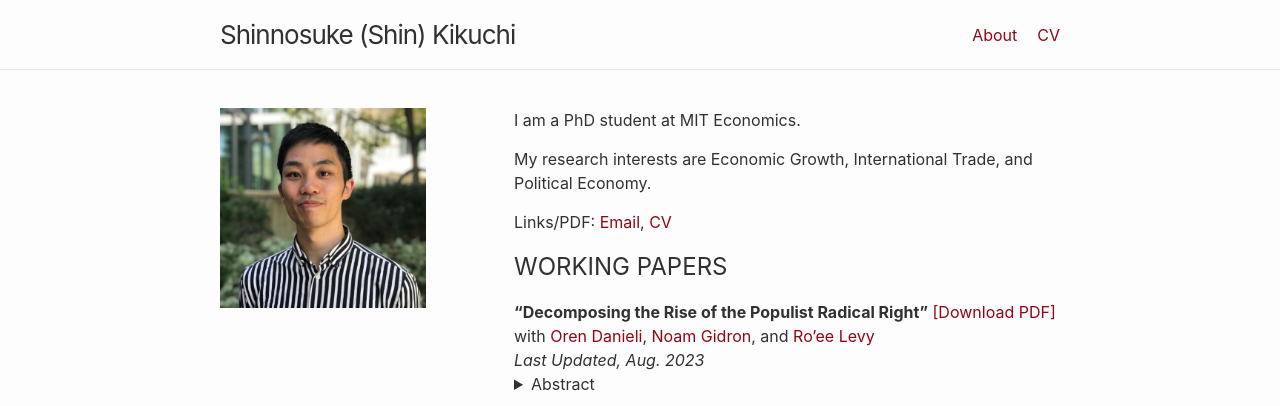
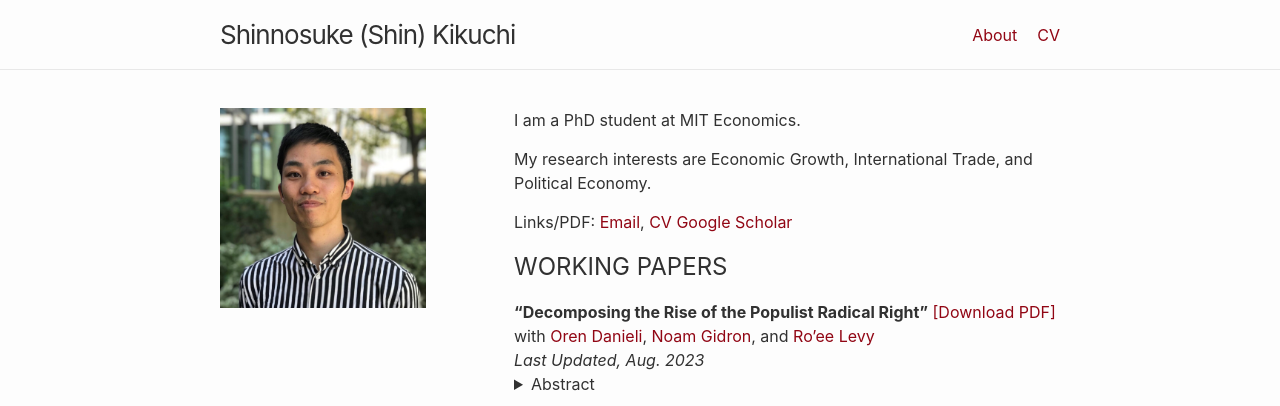
Before and after one commit to shinnkikuchi/shinnkikuchi.github.io, a Jekyll site: the page built from index.md, in a window 1280 px wide. Shown: the top 406 px of the page. Built offline with Jekyll 4.4.1, drawn with Linux system fonts in a browser that asks for light colours.

Commit message:
Update index.md

```diff
--- a/index.md
+++ b/index.md
@@ -9,7 +9,7 @@ I am a PhD student at MIT Economics.
 
 My research interests are Economic Growth, International Trade, and Political Economy.
 
-Links/PDF: [Email](mailto:skikuchi@mit.edu), <a href="/files/ShinKikuchi_CV.pdf" target="_blank">CV</a>
+Links/PDF: [Email](mailto:skikuchi@mit.edu), <a href="/files/ShinKikuchi_CV.pdf" target="_blank">CV</a> <a href="https://scholar.google.com/citations?user=ERWAMasAAAAJ" target="_blank">Google Scholar</a>
 
 
 ## WORKING PAPERS
```
